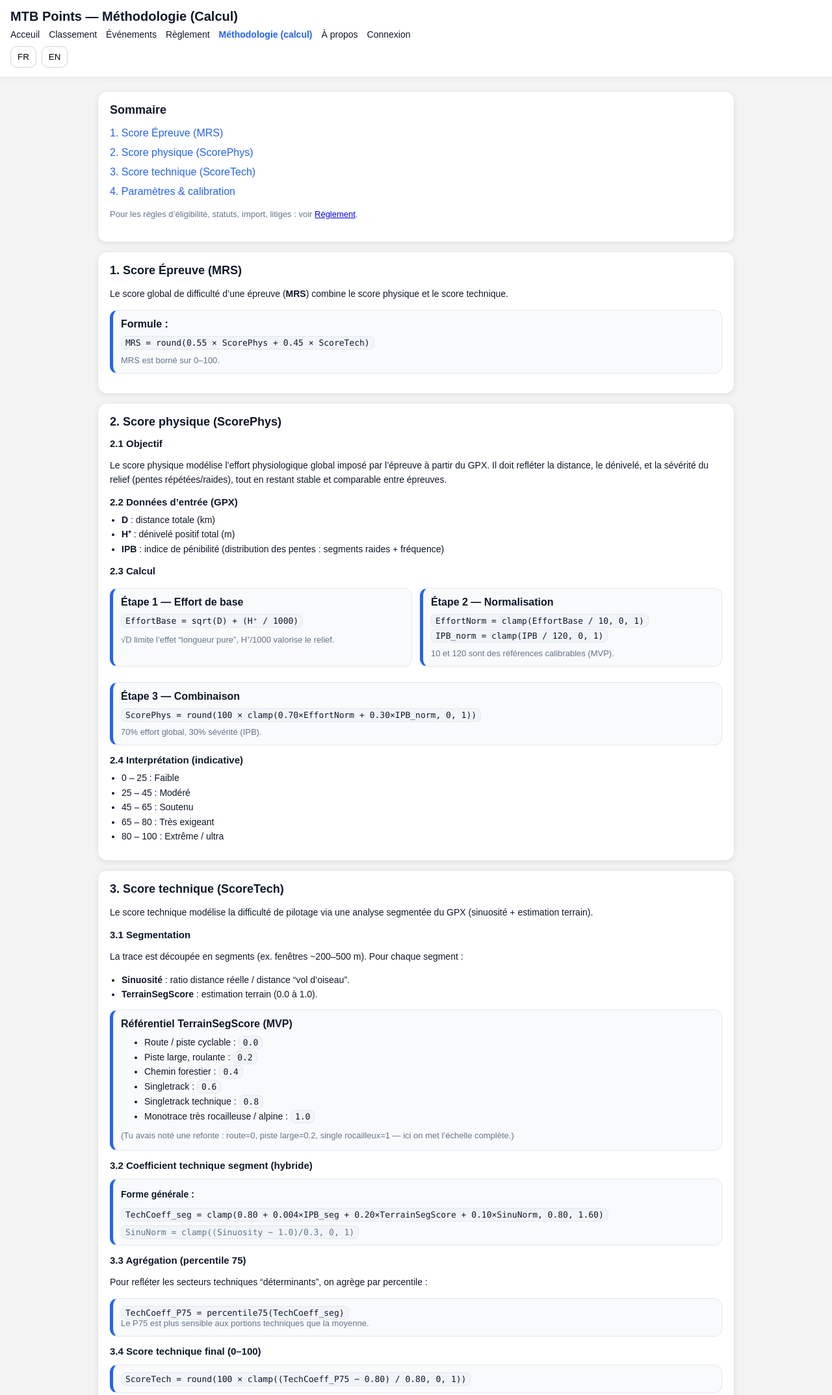
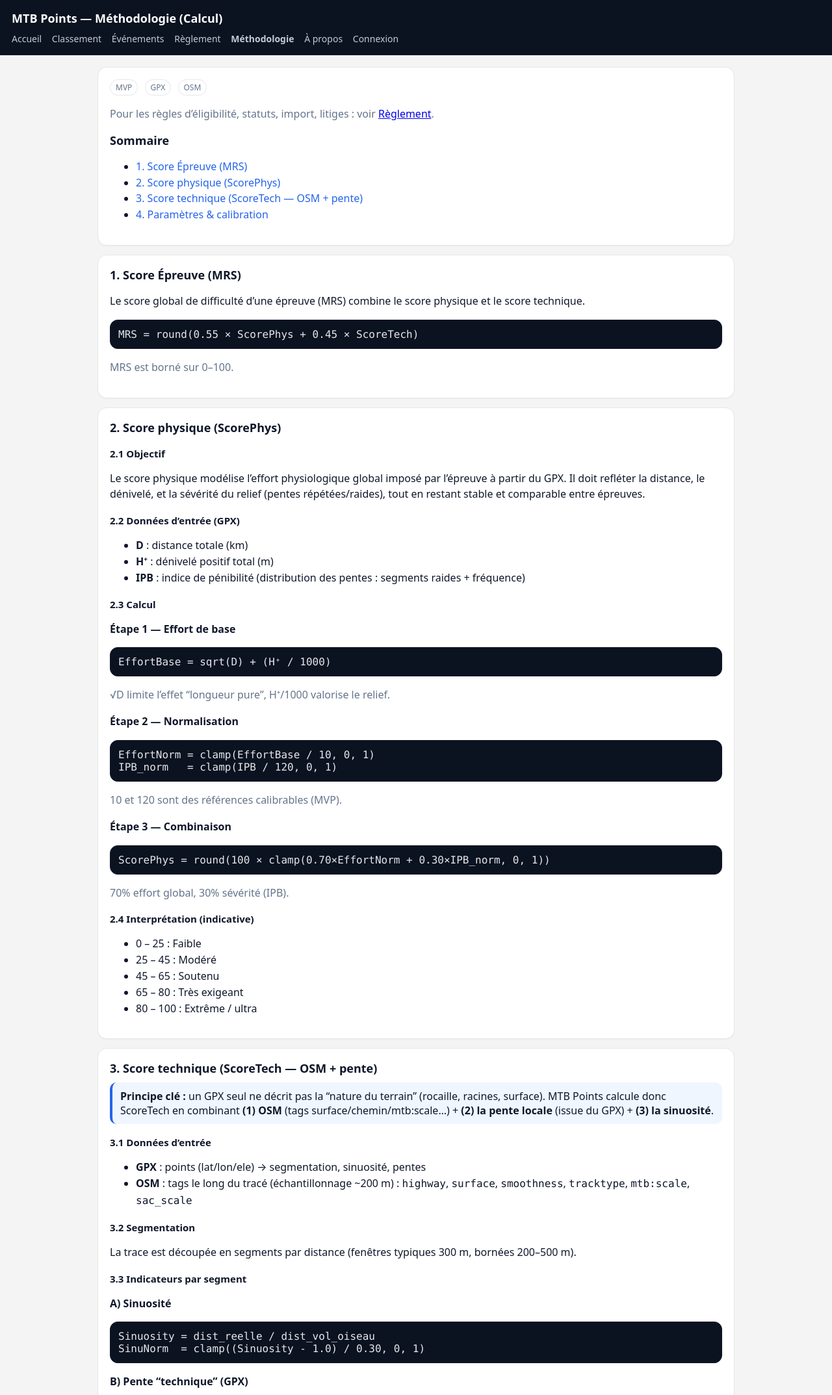
Before and after one commit to davidpoyade-netizen/mtb-points, a plain HTML site: page methodologie.html in a window 1280 px wide. Shown: the top 2147 px of the page at 65% size. Drawn offline with Linux system fonts and the light colour scheme.

Commit message:
Add files via upload

```diff
--- a/methodologie.html
+++ b/methodologie.html
@@ -2,102 +2,76 @@
 <html lang="fr">
 <head>
   <meta charset="UTF-8" />
-  <meta name="viewport" content="width=device-width, initial-scale=1.0" />
+  <meta name="viewport" content="width=device-width, initial-scale=1.0"/>
   <title>MTB Points — Méthodologie (Calcul)</title>
-  <link rel="stylesheet" href="css/style.css" />
-
   <style>
     :root{
-      --bg:#f4f4f4;--card:#ffffff;--text:#0f172a;--muted:#64748b;--border:#e5e7eb;--blue:#2563eb;
-      --shadow:0 2px 10px rgba(0,0,0,.06);
-      --shadow2:0 2px 10px rgba(0,0,0,.08);
+      --bg:#f4f4f4;--card:#ffffff;--text:#0f172a;--muted:#64748b;
+      --border:#e5e7eb;--blue:#2563eb;
     }
-    body{margin:0;background:var(--bg);color:var(--text);font-family:Arial,Helvetica,sans-serif;}
-    .header{background:var(--card);padding:14px 16px;box-shadow:var(--shadow);}
-    .header h1{margin:0;font-size:20px}
-    .header nav{margin-top:8px;display:flex;gap:14px;flex-wrap:wrap;align-items:center}
-    .header nav a{color:var(--text);text-decoration:none;font-size:14px}
-    .header nav a.active{color:var(--blue);font-weight:700}
-    .lang{margin-top:10px;display:flex;gap:8px}
-    .btn{padding:8px 10px;border-radius:10px;border:1px solid #cbd5e1;background:#fff;cursor:pointer}
-    .wrap{max-width:980px;margin:22px auto;padding:0 16px;}
-    .card{background:var(--card);border:1px solid var(--border);border-radius:14px;padding:18px;margin:14px 0;box-shadow:var(--shadow2);}
-    .toc a{display:block;text-decoration:none;color:var(--blue);padding:6px 0}
+    body{margin:0;background:var(--bg);color:var(--text);font-family:system-ui,-apple-system,Segoe UI,Roboto,Ubuntu,"Helvetica Neue",Arial;}
+    header{background:#0b1220;color:#fff;padding:16px 18px;}
+    header h1{margin:0;font-size:18px;}
+    nav{margin-top:10px;font-size:14px;opacity:.95}
+    nav a{color:#cbd5e1;text-decoration:none;margin-right:12px}
+    nav a:hover{color:#fff;text-decoration:underline}
+    .wrap{max-width:980px;margin:18px auto;padding:0 14px;}
+    .card{background:var(--card);border:1px solid var(--border);border-radius:14px;padding:18px;margin:14px 0;box-shadow:0 1px 2px rgba(0,0,0,.04);}
     h2{margin:0 0 10px 0;font-size:18px}
-    h3{margin:14px 0 6px 0;font-size:15px}
-    p,li{font-size:14px;line-height:1.6}
-    ul{padding-left:18px;margin:8px 0}
-    code{background:#f1f5f9;border:1px solid var(--border);border-radius:8px;padding:2px 6px;font-family:ui-monospace, SFMono-Regular, Menlo, Monaco, Consolas, "Liberation Mono","Courier New", monospace;font-size:13px}
-    .muted{color:var(--muted);font-size:13px}
-    .box{background:#f8fafc;border:1px solid var(--border);border-left:5px solid var(--blue);border-radius:12px;padding:12px;margin:12px 0}
-    .grid2{display:grid;grid-template-columns:1fr 1fr;gap:12px}
-    @media(max-width:800px){.grid2{grid-template-columns:1fr}}
-    footer{padding:26px 16px;text-align:center;color:var(--muted);font-size:13px}
+    h3{margin:18px 0 8px 0;font-size:15px}
+    p,li{line-height:1.55;color:var(--text)}
+    .muted{color:var(--muted)}
+    code,pre{font-family:ui-monospace,SFMono-Regular,Menlo,Monaco,Consolas,"Liberation Mono","Courier New",monospace;}
+    pre{background:#0b1220;color:#e5e7eb;padding:12px;border-radius:12px;overflow:auto;border:1px solid #111827}
+    .toc a{color:var(--blue);text-decoration:none}
+    .toc a:hover{text-decoration:underline}
+    .tag{display:inline-block;padding:3px 8px;border-radius:999px;border:1px solid var(--border);font-size:12px;color:var(--muted);margin-right:6px}
+    .note{border-left:4px solid var(--blue);padding:10px 12px;background:#eff6ff;border-radius:10px}
   </style>
 </head>
-
 <body>
-<header class="header">
+<header>
   <h1>MTB Points — Méthodologie (Calcul)</h1>
-
   <nav>
-<a href="index.html">Acceuil</a>
-<a href="public-ranking.html">Classement</a>
-<a href="meetings.html">Événements</a>
-<a href="reglement.html">Règlement</a>
-<a href="methodologie.html" class="active">Méthodologie (calcul)</a>
-<a href="about.html">À propos</a>
-<a href="login.html">Connexion</a>
+    <a href="index.html">Accueil</a>
+    <a href="classement.html">Classement</a>
+    <a href="evenements.html">Événements</a>
+    <a href="reglement.html">Règlement</a>
+    <a href="methodologie.html"><strong>Méthodologie</strong></a>
+    <a href="apropos.html">À propos</a>
+    <a href="login.html">Connexion</a>
   </nav>
-
-  <div class="lang">
-    <button class="btn" id="btnFR" type="button">FR</button>
-    <button class="btn" id="btnEN" type="button">EN</button>
-  </div>
 </header>
 
-<main class="wrap">
+<div class="wrap">
 
-  <!-- TABLE DES MATIERES -->
-  <section class="card">
+  <div class="card">
+    <div class="tag">MVP</div>
+    <div class="tag">GPX</div>
+    <div class="tag">OSM</div>
+    <p class="muted">Pour les règles d’éligibilité, statuts, import, litiges : voir <a href="reglement.html">Règlement</a>.</p>
+
     <h2>Sommaire</h2>
-    <div class="toc">
-      <a href="#mrs">1. Score Épreuve (MRS)</a>
-      <a href="#score-phys">2. Score physique (ScorePhys)</a>
-      <a href="#score-tech">3. Score technique (ScoreTech)</a>
-      <a href="#parametres">4. Paramètres &amp; calibration</a>
-    </div>
-    <p class="muted" style="margin-top:10px;">
-      Pour les règles d’éligibilité, statuts, import, litiges : voir <a href="reglement.html">Règlement</a>.
-    </p>
-  </section>
+    <ul class="toc">
+      <li><a href="#mrs">1. Score Épreuve (MRS)</a></li>
+      <li><a href="#phys">2. Score physique (ScorePhys)</a></li>
+      <li><a href="#tech">3. Score technique (ScoreTech — OSM + pente)</a></li>
+      <li><a href="#calib">4. Paramètres & calibration</a></li>
+    </ul>
+  </div>
 
-  <!-- MRS -->
-  <section class="card" id="mrs">
+  <div class="card" id="mrs">
     <h2>1. Score Épreuve (MRS)</h2>
-    <p>
-      Le score global de difficulté d’une épreuve (<strong>MRS</strong>) combine le score physique et le score technique.
-    </p>
+    <p>Le score global de difficulté d’une épreuve (MRS) combine le score physique et le score technique.</p>
+    <pre><code>MRS = round(0.55 × ScorePhys + 0.45 × ScoreTech)</code></pre>
+    <p class="muted">MRS est borné sur 0–100.</p>
+  </div>
 
-    <div class="box">
-      <div><strong>Formule :</strong></div>
-      <p style="margin:8px 0;">
-        <code>MRS = round(0.55 × ScorePhys + 0.45 × ScoreTech)</code>
-      </p>
-      <div class="muted">MRS est borné sur 0–100.</div>
-    </div>
-  </section>
-
-  <!-- SCORE PHYSIQUE -->
-  <section class="card" id="score-phys">
+  <div class="card" id="phys">
     <h2>2. Score physique (ScorePhys)</h2>
 
     <h3>2.1 Objectif</h3>
-    <p>
-      Le score physique modélise l’effort physiologique global imposé par l’épreuve à partir du GPX.
-      Il doit refléter la distance, le dénivelé, et la sévérité du relief (pentes répétées/raides),
-      tout en restant stable et comparable entre épreuves.
-    </p>
+    <p>Le score physique modélise l’effort physiologique global imposé par l’épreuve à partir du GPX. Il doit refléter la distance, le dénivelé, et la sévérité du relief (pentes répétées/raides), tout en restant stable et comparable entre épreuves.</p>
 
     <h3>2.2 Données d’entrée (GPX)</h3>
     <ul>
@@ -107,32 +81,18 @@
     </ul>
 
     <h3>2.3 Calcul</h3>
-    <div class="grid2">
-      <div class="box">
-        <strong>Étape 1 — Effort de base</strong>
-        <p style="margin:8px 0;">
-          <code>EffortBase = sqrt(D) + (H⁺ / 1000)</code>
-        </p>
-        <div class="muted">√D limite l’effet “longueur pure”, H⁺/1000 valorise le relief.</div>
-      </div>
+    <p><strong>Étape 1 — Effort de base</strong></p>
+    <pre><code>EffortBase = sqrt(D) + (H⁺ / 1000)</code></pre>
+    <p class="muted">√D limite l’effet “longueur pure”, H⁺/1000 valorise le relief.</p>
 
-      <div class="box">
-        <strong>Étape 2 — Normalisation</strong>
-        <p style="margin:8px 0;">
-          <code>EffortNorm = clamp(EffortBase / 10, 0, 1)</code><br/>
-          <code>IPB_norm   = clamp(IPB / 120, 0, 1)</code>
-        </p>
-        <div class="muted">10 et 120 sont des références calibrables (MVP).</div>
-      </div>
-    </div>
+    <p><strong>Étape 2 — Normalisation</strong></p>
+    <pre><code>EffortNorm = clamp(EffortBase / 10, 0, 1)
+IPB_norm   = clamp(IPB / 120, 0, 1)</code></pre>
+    <p class="muted">10 et 120 sont des références calibrables (MVP).</p>
 
-    <div class="box">
-      <strong>Étape 3 — Combinaison</strong>
-      <p style="margin:8px 0;">
-        <code>ScorePhys = round(100 × clamp(0.70×EffortNorm + 0.30×IPB_norm, 0, 1))</code>
-      </p>
-      <div class="muted">70% effort global, 30% sévérité (IPB).</div>
-    </div>
+    <p><strong>Étape 3 — Combinaison</strong></p>
+    <pre><code>ScorePhys = round(100 × clamp(0.70×EffortNorm + 0.30×IPB_norm, 0, 1))</code></pre>
+    <p class="muted">70% effort global, 30% sévérité (IPB).</p>
 
     <h3>2.4 Interprétation (indicative)</h3>
     <ul>
@@ -142,83 +102,84 @@
       <li>65 – 80 : Très exigeant</li>
       <li>80 – 100 : Extrême / ultra</li>
     </ul>
-  </section>
+  </div>
 
-  <!-- SCORE TECHNIQUE -->
-  <section class="card" id="score-tech">
-    <h2>3. Score technique (ScoreTech)</h2>
-    <p>
-      Le score technique modélise la difficulté de pilotage via une analyse segmentée du GPX (sinuosité + estimation terrain).
-    </p>
+  <div class="card" id="tech">
+    <h2>3. Score technique (ScoreTech — OSM + pente)</h2>
 
-    <h3>3.1 Segmentation</h3>
-    <p>La trace est découpée en segments (ex. fenêtres ~200–500 m). Pour chaque segment :</p>
+    <div class="note">
+      <strong>Principe clé :</strong> un GPX seul ne décrit pas la “nature du terrain” (rocaille, racines, surface).
+      MTB Points calcule donc ScoreTech en combinant <strong>(1) OSM</strong> (tags surface/chemin/mtb:scale…) + <strong>(2) la pente locale</strong> (issue du GPX) + <strong>(3) la sinuosité</strong>.
+    </div>
+
+    <h3>3.1 Données d’entrée</h3>
     <ul>
-      <li><strong>Sinuosité</strong> : ratio distance réelle / distance “vol d’oiseau”.</li>
-      <li><strong>TerrainSegScore</strong> : estimation terrain (0.0 à 1.0).</li>
+      <li><strong>GPX</strong> : points (lat/lon/ele) → segmentation, sinuosité, pentes</li>
+      <li><strong>OSM</strong> : tags le long du tracé (échantillonnage ~200 m) : <code>highway</code>, <code>surface</code>, <code>smoothness</code>, <code>tracktype</code>, <code>mtb:scale</code>, <code>sac_scale</code></li>
     </ul>
 
-    <div class="box">
-      <strong>Référentiel TerrainSegScore (MVP)</strong>
-      <ul style="margin:8px 0 0 18px;">
-        <li>Route / piste cyclable : <code>0.0</code></li>
-        <li>Piste large, roulante : <code>0.2</code></li>
-        <li>Chemin forestier : <code>0.4</code></li>
-        <li>Singletrack : <code>0.6</code></li>
-        <li>Singletrack technique : <code>0.8</code></li>
-        <li>Monotrace très rocailleuse / alpine : <code>1.0</code></li>
-      </ul>
-      <p class="muted" style="margin:8px 0 0 0;">
-        (Tu avais noté une refonte : route=0, piste large=0.2, single rocailleux=1 — ici on met l’échelle complète.)
-      </p>
-    </div>
+    <h3>3.2 Segmentation</h3>
+    <p>La trace est découpée en segments par distance (fenêtres typiques 300 m, bornées 200–500 m).</p>
 
-    <h3>3.2 Coefficient technique segment (hybride)</h3>
-    <div class="box">
-      <p style="margin:0 0 8px 0;"><strong>Forme générale :</strong></p>
-      <p style="margin:0;">
-        <code>TechCoeff_seg = clamp(0.80 + 0.004×IPB_seg + 0.20×TerrainSegScore + 0.10×SinuNorm, 0.80, 1.60)</code>
-      </p>
-      <div class="muted" style="margin-top:8px;">
-        <code>SinuNorm = clamp((Sinuosity − 1.0)/0.3, 0, 1)</code>
-      </div>
-    </div>
+    <h3>3.3 Indicateurs par segment</h3>
 
-    <h3>3.3 Agrégation (percentile 75)</h3>
-    <p>Pour refléter les secteurs techniques “déterminants”, on agrège par percentile :</p>
-    <div class="box">
-      <code>TechCoeff_P75 = percentile75(TechCoeff_seg)</code>
-      <div class="muted">Le P75 est plus sensible aux portions techniques que la moyenne.</div>
-    </div>
+    <p><strong>A) Sinuosité</strong></p>
+    <pre><code>Sinuosity = dist_reelle / dist_vol_oiseau
+SinuNorm  = clamp((Sinuosity - 1.0) / 0.30, 0, 1)</code></pre>
 
-    <h3>3.4 Score technique final (0–100)</h3>
-    <div class="box">
-      <code>ScoreTech = round(100 × clamp((TechCoeff_P75 − 0.80) / 0.80, 0, 1))</code>
-    </div>
-  </section>
+    <p><strong>B) Pente “technique” (GPX)</strong></p>
+    <pre><code>grade   = Δele / Δdist   (ex: 0.15 = 15%)
+p_steep = proportion(|grade| ≥ 0.12)
+p_very  = proportion(|grade| ≥ 0.18)
+g_max   = percentile90(|grade|)
 
-  <!-- PARAMETRES -->
-  <section class="card" id="parametres">
-    <h2>4. Paramètres &amp; calibration</h2>
+SlopeTech =
+  clamp(
+    0.60*p_steep
+  + 0.40*p_very
+  + 0.50*clamp((g_max - 0.10)/0.20, 0, 1),
+  0, 1
+)</code></pre>
+
+    <p><strong>C) TerrainScore (OSM) — 0 à 1</strong></p>
+    <p class="muted">Priorité : mtb:scale → smoothness → highway/surface/tracktype. Fallback si OSM indisponible.</p>
+    <pre><code>TerrainScore (priorités)
+1) si mtb:scale présent : score = clamp(mtb_scale/5, 0, 1)
+2) sinon smoothness :
+   excellent/good -> 0.2–0.3
+   intermediate   -> 0.5
+   bad            -> 0.7
+   very_bad..     -> 0.85–1.0
+3) sinon highway/surface/tracktype :
+   asphalt/cycleway/road -> 0.0
+   track + grade1        -> 0.2
+   track + grade2        -> 0.35
+   track + grade3        -> 0.5
+   path                  -> 0.6
+   surface rock/stone... -> +0.2 (cap 1.0)
+Fallback si OSM vide : TerrainScore = 0.40</code></pre>
+
+    <h3>3.4 Coefficient technique segment</h3>
+    <pre><code>TechCoeff_seg =
+  clamp(
+    0.80
+  + 0.18*TerrainScore
+  + 0.14*SinuNorm
+  + 0.18*SlopeTech,
+    0.80, 1.80
+  )</code></pre>
+
+    <h3>3.5 Agrégation (percentile 75 pondéré)</h3>
+    <p>On agrège via un percentile 75 pondéré par la longueur des segments, afin de refléter les secteurs “déterminants”.</p>
+    <pre><code>TechCoeff_P75 = weightedPercentile(TechCoeff_seg, weights=seg_length, p=0.75)</code></pre>
+
+    <h3>3.6 Score technique final (0–100)</h3>
+    <pre><code>ScoreTech = round(100 × clamp((TechCoeff_P75 − 0.80) / 1.00, 0, 1))</code></pre>
+
+    <p class="muted">Interprétation rapide : 0–30 roulants / 30–60 mixte / 60–85 technique / 85–100 très technique (alpin/rocailleux).</p>
+  </div>
+
+  <div class="card" id="calib">
+    <h2>4. Paramètres & calibration</h2>
     <ul>
-      <li><strong>10</strong> (EffortBase/Eref) et <strong>120</strong> (IPB) sont des références <em>calibrables</em> (MVP).</li>
-      <li>Les poids <strong>0.70/0.30</strong> (physique) et <strong>0.55/0.45</strong> (MRS) peuvent être ajustés après retours terrain.</li>
-      <li>Les bornes <strong>0.80–1.60</strong> et coefficients (<code>0.004</code>, <code>0.20</code>, <code>0.10</code>) sont à calibrer sur un panel d’épreuves.</li>
-    </ul>
-
-    <div class="box">
-      <strong>Rappel</strong>
-      <p style="margin:8px 0 0 0;">
-        <code>MRS = 0.55×ScorePhys + 0.45×ScoreTech</code>
-      </p>
-      <p class="muted" style="margin:8px 0 0 0;">
-        ScorePhys = effort pur, ScoreTech = pilotage/terrain.
-      </p>
-    </div>
-  </section>
-
-</main>
-
-<footer>MTB Points — Méthodologie (Calcul) (MVP). ©</footer>
-</body>
-</html>
+      <
```
